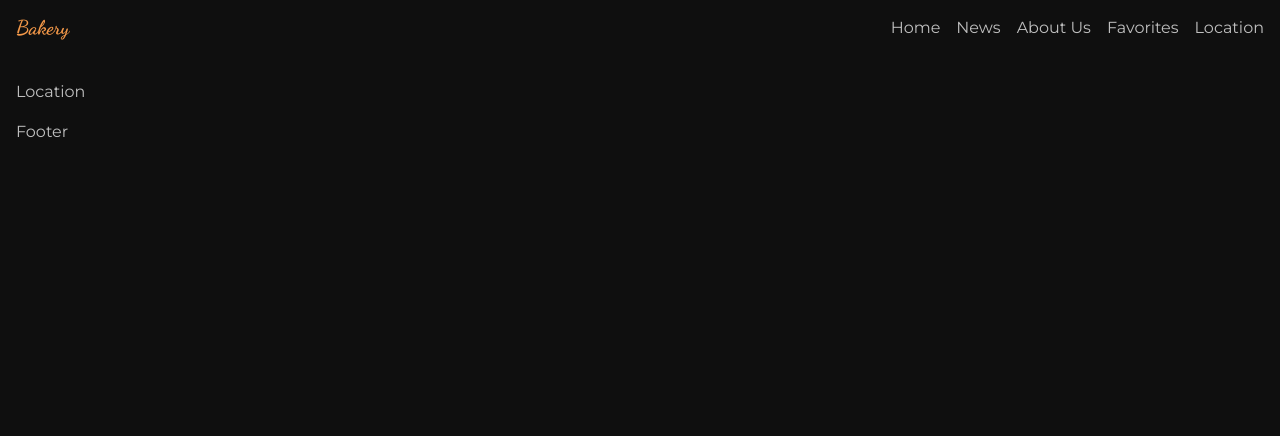
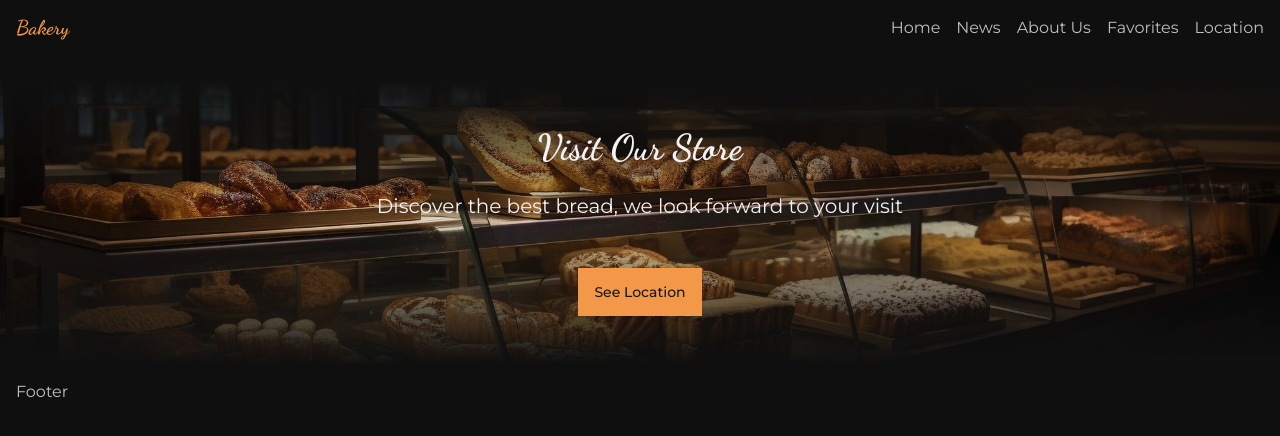
Before and after one commit to azamat-cto/bakery, a Next.js app: page /location in a window 1280 px wide. Shown: the top 436 px of the page. Built offline with nearby package versions, Linux system fonts and the light colour scheme.

Commit message:
Add visit section

```diff
--- a/src/app/location/page.tsx
+++ b/src/app/location/page.tsx
@@ -1,9 +1,7 @@
+import VisitSection from "@/components/VisitSection";
+
 function Location() {
-    return (
-        <section className="pb-4 pt-20">
-            <div className="container">Location</div>
-        </section>
-    );
+    return <VisitSection />;
 }
 
 export default Location;
--- a/src/app/page.tsx
+++ b/src/app/page.tsx
@@ -9,11 +9,9 @@ import IconInstagramLine from "@/components/icons/line/IconInstagramLine";
 import IconMapPinLine from "@/components/icons/line/IconMapPinLine";
 import IconYouTubeLine from "@/components/icons/line/IconYouTubeLine";
 import { Button } from "@/components/ui/button";
-import VisitSection from "@/components/VisitSection";
 
 function Home() {
     return (
-        <>
         <section className="relative pb-4 pt-[6.5rem]">
             <Image
                 className="absolute inset-0 -z-10 size-full object-cover object-center"
@@ -102,9 +100,6 @@ function Home() {
                 </div>
             </div>
         </section>
-
-            <VisitSection />
-        </>
     );
 }
 
```
Lines whose indentation alone changed are shown as unchanged.
